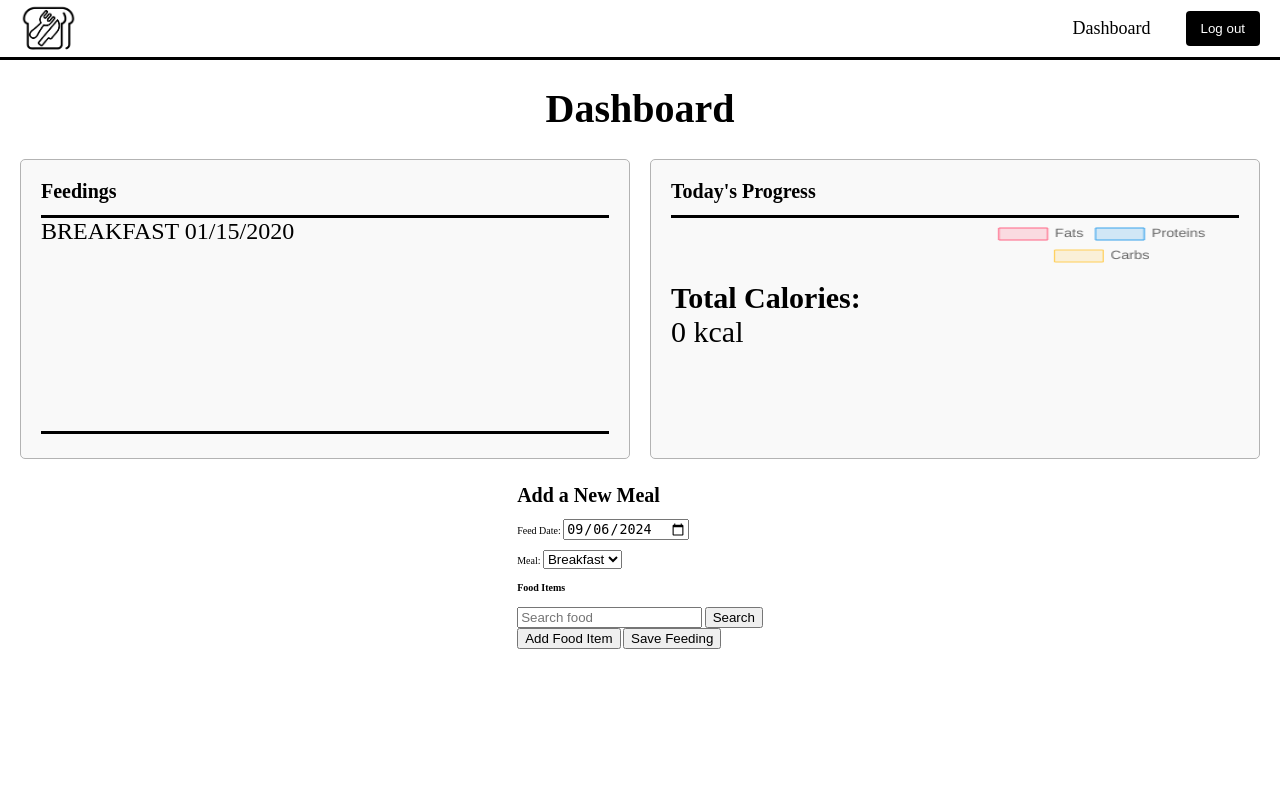
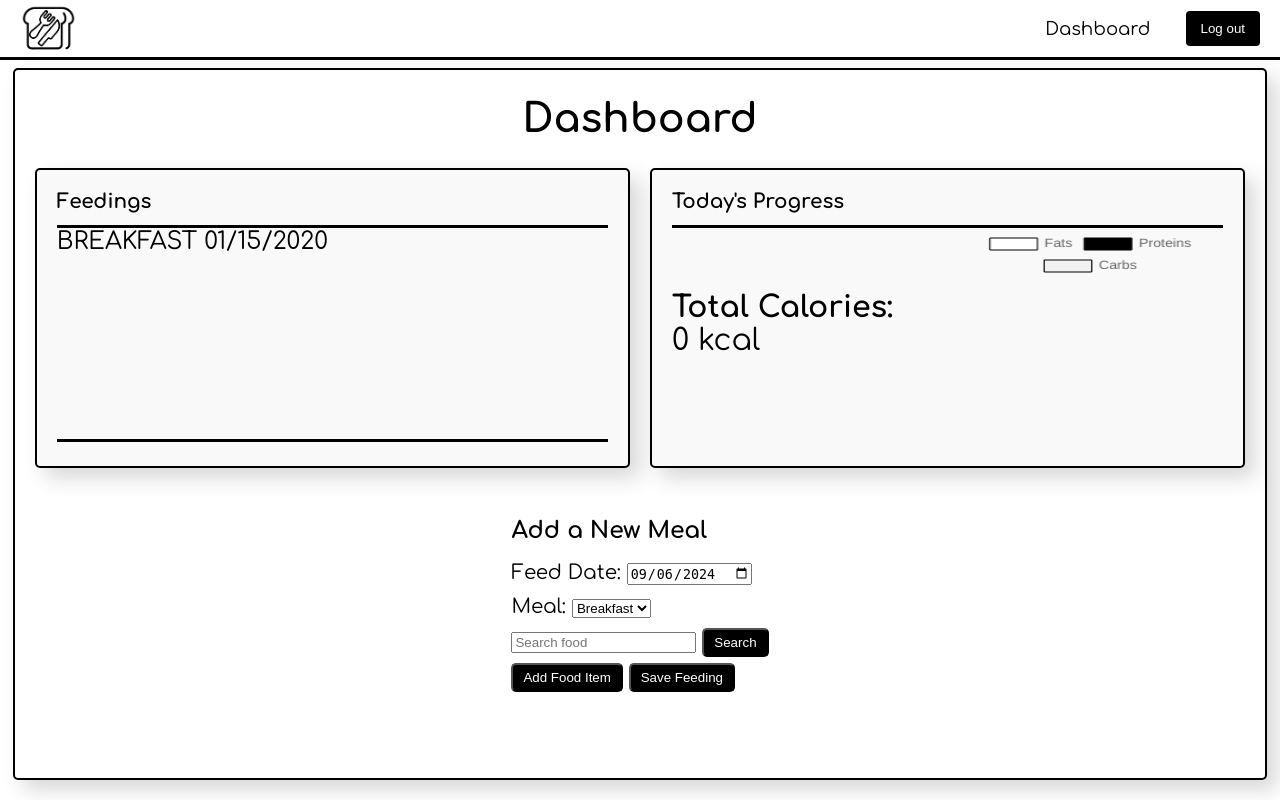
Before and after one commit to lo-f/daily-bread-app, a Django app: page /dashboard/ in a window 1280 px wide. Run offline with Django 5.2, Linux system fonts and the light colour scheme; a user stored in the database is signed in; tables that the repository leaves empty hold one stand-in row (values such as "Sample post").

Commit message:
created simplified card for food items when selecting from search

```diff
--- a/main_app/static/css/base.css
+++ b/main_app/static/css/base.css
@@ -19,7 +19,13 @@ html {
   font-size: 62.5%;
 }
 
+
 body {
+  font-family: "Comfortaa", sans-serif;
+  font-optical-sizing: auto;
+  font-weight: 400;
+  font-style: normal;
+
   margin: 0;
   margin-top: 60px;
   display: flex;
@@ -74,15 +80,19 @@ nav {
 }
 
 main {
-  margin-top: 55px;
+  margin-top: 65px;
+  margin-bottom: 20px;
   flex: 1;
   display: flex;
   flex-direction: column;
   align-items: center;
   justify-content: flex-start;
-  width: 100%;
-  height: 100%;
+  width: 98%;
+  height: 98%;
   overflow-y: auto;
+  border: 2px solid #000000;
+  box-shadow: 10px 10px 20px rgba(61, 61, 61, 0.2);
+  border-radius: 5px;
 }
 
 .header-logo-container {
@@ -122,7 +132,9 @@ nav ul li {
   margin-left: 20px;
 }
 
-nav ul li a {
+nav ul li a,
+.btn-danger,
+.btn-warning {
   text-decoration: none;
   padding: 10px 15px;
   background-color: transparent;
@@ -132,6 +144,16 @@ nav ul li a {
 }
 
 nav ul li a:hover {
+  background-color: #ffffff;
+  border-bottom: 2px solid #000000;
+}
+
+.btn-danger:hover{
+  background-color: #ffffff;
+  border-bottom: 2px solid #000000;
+}
+
+.btn-warning:hover{
   background-color: #ffffff;
   border-bottom: 2px solid #000000;
 }
@@ -167,3 +189,16 @@ footer {
   color: var(--link-hover-color);
   border: #000000 solid 2px;
 }
+
+button {
+  background: black;
+  color: white;
+  border-radius: 5px;
+  padding: 5px 10px;
+}
+
+button:hover {
+  background-color: var(--button-bg-hove);
+  color: var(--link-hover-color);
+  border: #000000 solid 2px;
+}
--- a/main_app/static/css/profile/dashboard.css
+++ b/main_app/static/css/profile/dashboard.css
@@ -20,7 +20,8 @@ h2 {
 .metrics-container {
     flex: 1;
     padding: 20px;
-    border: 1px solid #b3b3b3;
+    border: 2px solid #000000;
+    box-shadow: 10px 10px 20px rgba(61, 61, 61, 0.2);
     border-radius: 5px;
     background-color: #f9f9f9;
     width: 100%;
@@ -41,6 +42,12 @@ h2 {
 
 .feedings-container ul li {
     margin-bottom: 15px;
+}
+
+.feedings-container ul li :hover{
+    margin-bottom: 15px;
+    font-weight: 600;
+    border-bottom: #000000 solid 2px;
 }
 
 .feedings-container ul li a {
@@ -93,22 +100,40 @@ h2 {
     }
 }
 
-@media (max-width: 768px) {
+@media (max-width: 300px) {
     .metrics-flex-container {
         flex-direction: column;
         align-items: flex-start;
+        flex-wrap: wrap;
+        height: auto;
     }
 
     #nutritionChart {
         max-width: 100%;
         height: auto;
     }
+
+    .today_calories {
+        font-size: 200%;
+        margin-bottom: 0px;
+    }
 }
 
+.container-mt-5 {
+    font-size: 200%;
+}
+
+#nutrition-search {
+    margin-bottom: 10px;
+}
+
+#feeding-form p {
+    margin: 10px 0;
+}
 
 .search-results {
     max-height: 200px;
-    max-width: 200px;
+    max-width: 300px;
     overflow-y: auto;
     position: absolute;
     background-color: white;
@@ -145,3 +170,25 @@ h2 {
 .hidden-form {
     display: none;
 }
+
+.food-item-card {
+    display: flex;
+    align-items: center;
+    margin-bottom: 10px;
+    padding: 10px;
+    border: 1px solid #ddd;
+    border-radius: 5px;
+    background-color: #f9f9f9;
+}
+
+.food-image {
+    width: 50px;
+    height: 50px;
+    margin-right: 10px;
+}
+
+.food-name {
+    flex-grow: 1;
+    font-size: 1.1em;
+    font-weight: bold;
+}
--- a/main_app/templates/base.html
+++ b/main_app/templates/base.html
@@ -10,6 +10,9 @@
         <meta name="viewport" content="width=device-width, initial-scale=1.0" />
         <link rel="stylesheet" href="{% static 'css/base.css' %}" />
         <link rel="shortcut icon" type="image/png" href="{% static 'images/logo.png' %}" />
+        <link rel="preconnect" href="https://fonts.googleapis.com">
+        <link rel="preconnect" href="https://fonts.gstatic.com" crossorigin>
+        <link href="https://fonts.googleapis.com/css2?family=Comfortaa:wght@300..700&display=swap" rel="stylesheet">
         <title>Daily Bread</title>
         {% block head %}
         {% endblock %}
--- a/main_app/templates/profile/dashboard.html
+++ b/main_app/templates/profile/dashboard.html
@@ -30,8 +30,8 @@
     </div>
 </div>
 
-<div class="container mt-5">
-    <h2>Add a New Meal</h2>
+<div class="container-mt-5">
+    <h3 style="margin: 24px 0px 18px">Add a New Meal</h3>
 
     <form method="post" id="feeding-form">
         {% csrf_token %}
@@ -39,7 +39,7 @@
         <div>
             {{ feeding_form.as_p }}
 
-            <h4>Food Items</h4>
+            <!-- <h4>Food Items</h4> -->
             <div>
                 <input type="text" id="nutrition-search" placeholder="Search food">
                 <button type="button" id="search-button">Search</button>
@@ -50,9 +50,20 @@
 
                 {% for form in food_item_formset %}
                 <div class="food-item-form hidden-form">
-                    {{ form.as_p }}
-                    <button type="button" class="remove-form">Remove</button>
+                    <div class="food-item-card">
+                        <img class="food-image" alt="Food Image">
+                        <p class="food-name"></p>
+                        <button type="button" class="remove-form">Remove</button>
+                    </div>
+                    <!-- Keep these hidden fields part of the form -->
+                    <input type="hidden" name="fooditem-0-photo_url">
+                    <input type="hidden" name="fooditem-0-name">
+                    <input type="hidden" name="fooditem-0-calories">
+                    <input type="hidden" name="fooditem-0-fats">
+                    <input type="hidden" name="fooditem-0-proteins">
+                    <input type="hidden" name="fooditem-0-carbs">
                 </div>
+
                 {% endfor %}
             </div>
 
@@ -162,21 +173,30 @@
 
             updateFormIndex(newForm, currentFormCount);
 
-            newForm.querySelector('[name$="name"]').value = data.foods[0].food_name;
-            newForm.querySelector('[name$="calories"]').value = data.foods[0].nf_calories;
-            newForm.querySelector('[name$="fats"]').value = data.foods[0].nf_total_fat;
-            newForm.querySelector('[name$="proteins"]').value = data.foods[0].nf_protein;
-            newForm.querySelector('[name$="carbs"]').value = data.foods[0].nf_total_carbohydrate;
+            const foodName = data.foods[0].food_name;
+            const foodPhoto = data.foods[0].photo.thumb;
+            const calories = data.foods[0].nf_calories;
+            const fats = data.foods[0].nf_total_fat;
+            const proteins = data.foods[0].nf_protein;
+            const carbs = data.foods[0].nf_total_carbohydrate;
 
-            // New line to add the photo URL
-            if (data.foods[0].photo && data.foods[0].photo.thumb) {
-                newForm.querySelector('[name$="photo_url"]').value = data.foods[0].photo.thumb;
-            }
+            // Fill the hidden input fields
+            newForm.querySelector('[name$="name"]').value = foodName;
+            newForm.querySelector('[name$="photo_url"]').value = foodPhoto;
+            newForm.querySelector('[name$="calories"]').value = calories;
+            newForm.querySelector('[name$="fats"]').value = fats;
+            newForm.querySelector('[name$="proteins"]').value = proteins;
+            newForm.querySelector('[name$="carbs"]').value = carbs;
+
+            // Display the food image and name in the card
+            newForm.querySelector('.food-image').src = foodPhoto;
+            newForm.querySelector('.food-name').textContent = foodName;
 
             formsetDiv.appendChild(newForm);
             totalForms.setAttribute('value', currentFormCount + 1);
             addRemoveHandlers();
         }
+
 
         // CSRF Token Helper Function
         function getCookie(name) {
@@ -272,14 +292,14 @@
             datasets: [{
                 data: [fats, proteins, carbs],
                 backgroundColor: [
-                    'rgba(255, 99, 132, 0.2)',
-                    'rgba(54, 162, 235, 0.2)',
-                    'rgba(255, 206, 86, 0.2)'
+                    '#ffffff',
+                    '#000000',
+                    '#f1f1f1'
                 ],
                 borderColor: [
-                    'rgba(255, 99, 132, 1)',
-                    'rgba(54, 162, 235, 1)',
-                    'rgba(255, 206, 86, 1)'
+                    '#000000',
+                    '#000000',
+                    '#000000'
                 ],
                 borderWidth: 1
             }]
```
Also changed, not shown: main_app/static/css/profile/meal_detail.css (added, +64 -0 lines), main_app/templates/profile/meal_detail.html (+14 -16 lines).
